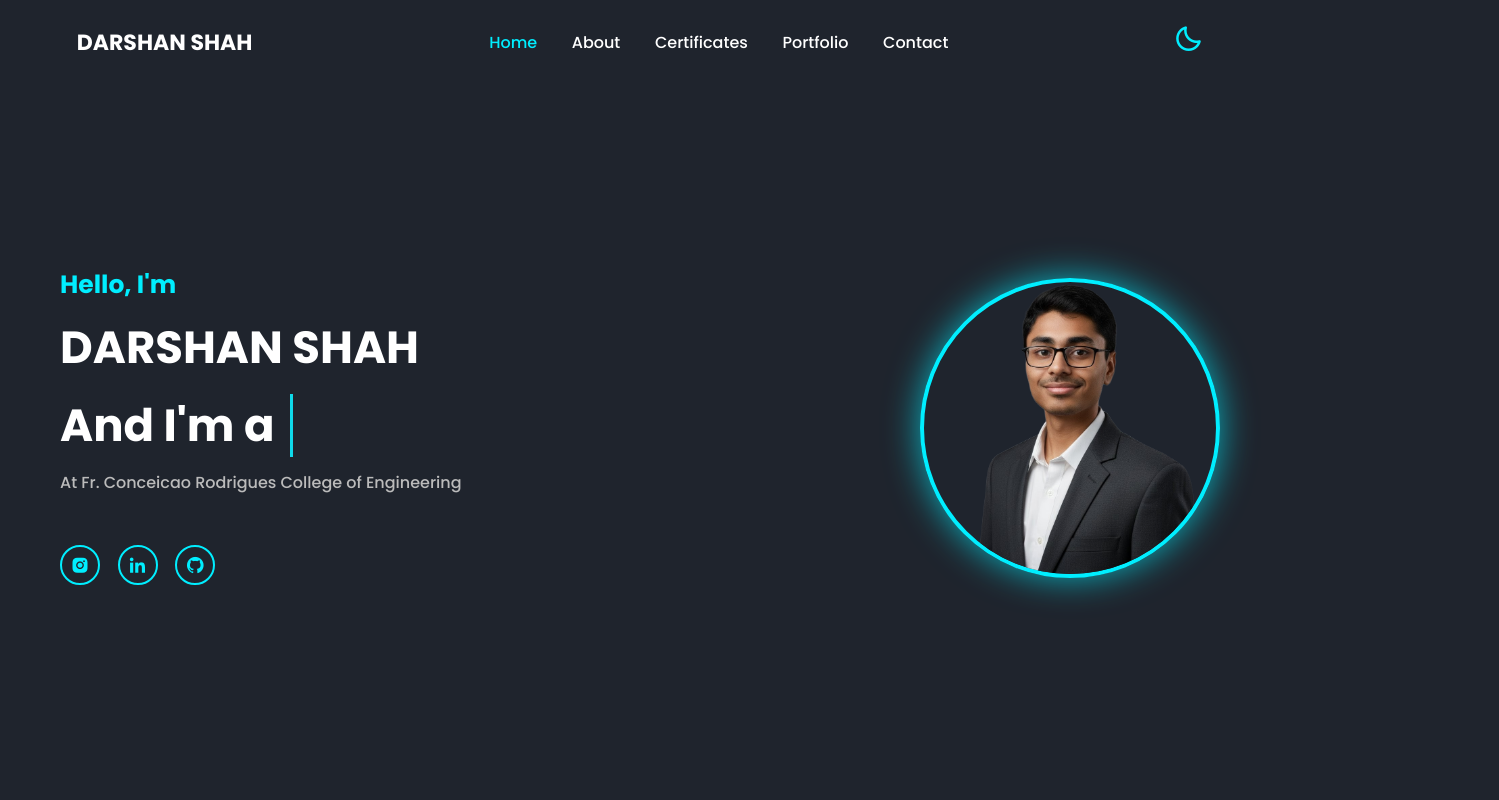
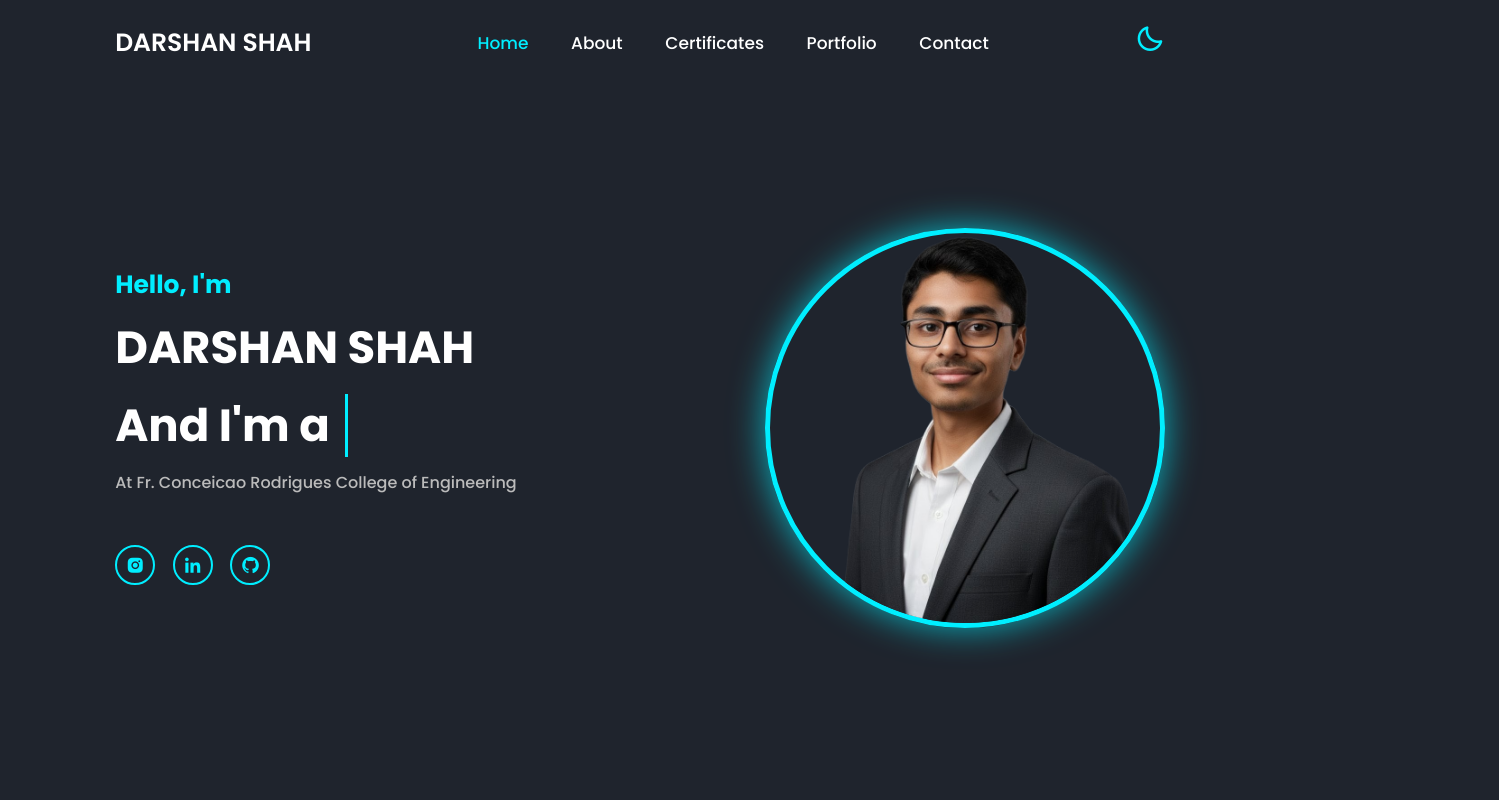
Before and after one commit to darshan-200710/Portfolio-Website, a plain HTML site: page index.html in a window 1280 px wide. Shown: the top 800 px of the page, 1499 px wide, since content can reach past the window. Drawn offline with nearby package versions, Linux system fonts and the light colour scheme.

Commit message:
Update index.html

```diff
--- a/index.html
+++ b/index.html
@@ -5,67 +5,14 @@
     <meta charset="UTF-8">
     <meta http-equiv="X-UA-Compatible" content="IE=edge">
     <meta name="viewport" content="width=device-width, initial-scale=1.0">
-    <title>Made By darshan shah</title>
+    <title>Darshan Shah</title>
 
     <link href="https://unpkg.com/boxicons@2.1.4/css/boxicons.min.css" rel="stylesheet">
 
 
     <link rel="stylesheet" href="style.css">
 </head>
-<style>
-/* --- small reset + fonts --- */
-@import url('https://fonts.googleapis.com/css2?family=Poppins:wght@300;500;600;700;800;900&display=swap');
-*{box-sizing:border-box;margin:0;padding:0;font-family:'Poppins',sans-serif}
-:root{--bg:#1f242d;--card:#1c2331;--muted:#bbb;--main:#0ef;--accent:#00eaff}
-html{font-size:62.5%}
-body{background:var(--bg);color:#fff}
 
-
-/* header */
-.header{position:fixed;top:0;left:0;width:100%;padding:2rem 6%;display:flex;justify-content:space-between;align-items:center;background:var(--bg);z-index:1000}
-.logo{font-size:2.2rem;font-weight:700}
-.navbar a{color:#fff;margin-left:3.2rem;font-size:1.6rem}
-.navbar a.active{color:var(--main)}
-
-
-/* home */
-section{min-height:100vh;padding:12rem 6rem 4rem}
-.home{display:flex;gap:4rem;align-items:center;flex-wrap:wrap}
-.home-content{flex:1;min-width:280px}
-.home-img{flex:1;min-width:280px;display:flex;justify-content:flex-end}
-.profile-circle img{width:30rem;height:30rem;border-radius:50%;object-fit:cover;border:4px solid var(--main)}
-
-
-h1{font-size:4.2rem}
-h2{font-size:2.2rem;margin:1.2rem 0}
-h3{font-size:1.9rem;color:var(--main)}
-p{color:var(--muted);font-size:1.6rem}
-
-
-/* typing */
-.typing-line{display:inline-block;position:relative}
-.typed-text{border-right:3px solid rgba(14,238,255,0.9);padding-right:0.6rem;white-space:nowrap}
-
-
-/* certificates / portfolio simple styles (kept short) */
-.heading{font-size:3.4rem;text-align:center;margin-bottom:3.2rem}
-.timeline{margin-top:3rem}
-
-
-/* auto-scroll helper: smooth behaviour handled by CSS */
-html{scroll-behavior:smooth}
-
-
-/* small responsive */
-@media(max-width:760px){
-h1{font-size:3rem}
-.profile-circle img{width:22rem;height:22rem}
-.navbar{display:none}
-section{padding-top:10rem}
-}
-
-
-</style>
 
 <body>
 
@@ -312,5 +259,4 @@ document.getElementById("contactForm").addEventListener("submit", async function
 
 </body>
 
-
 </html>
```
